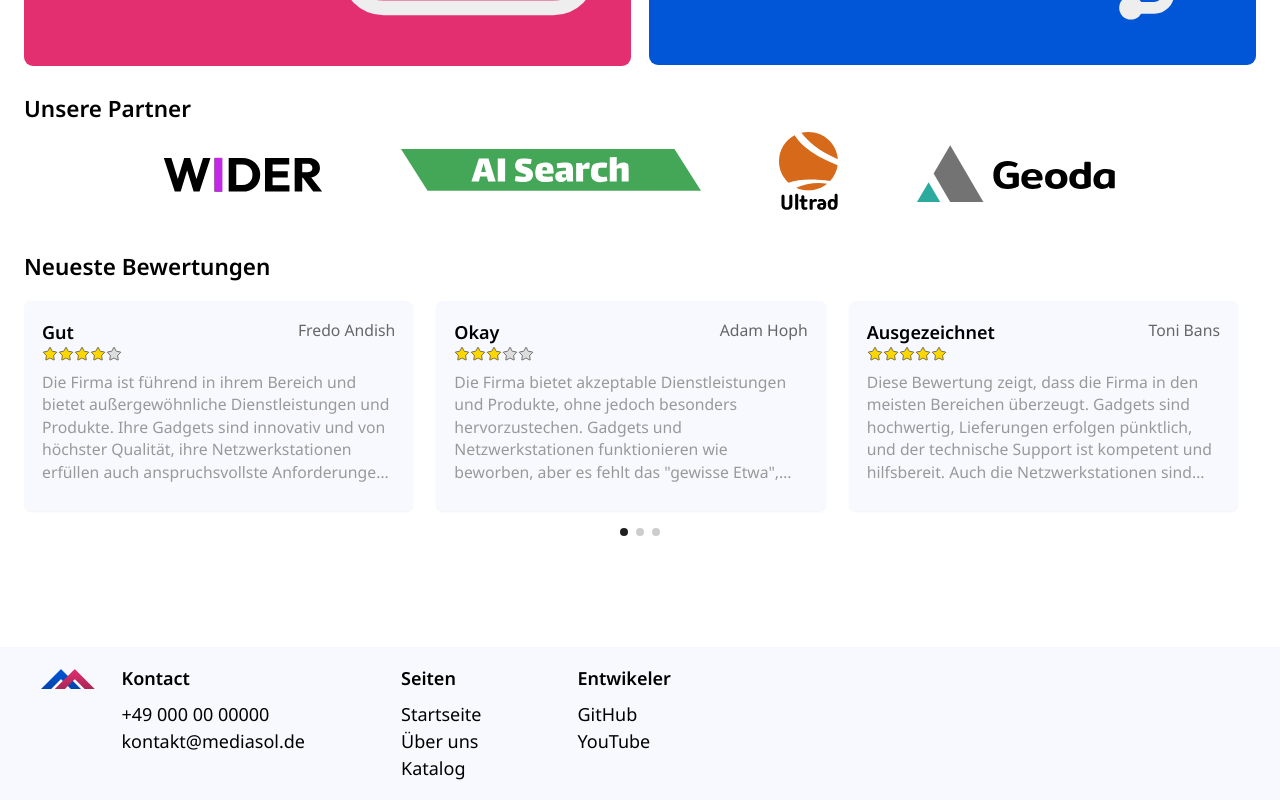
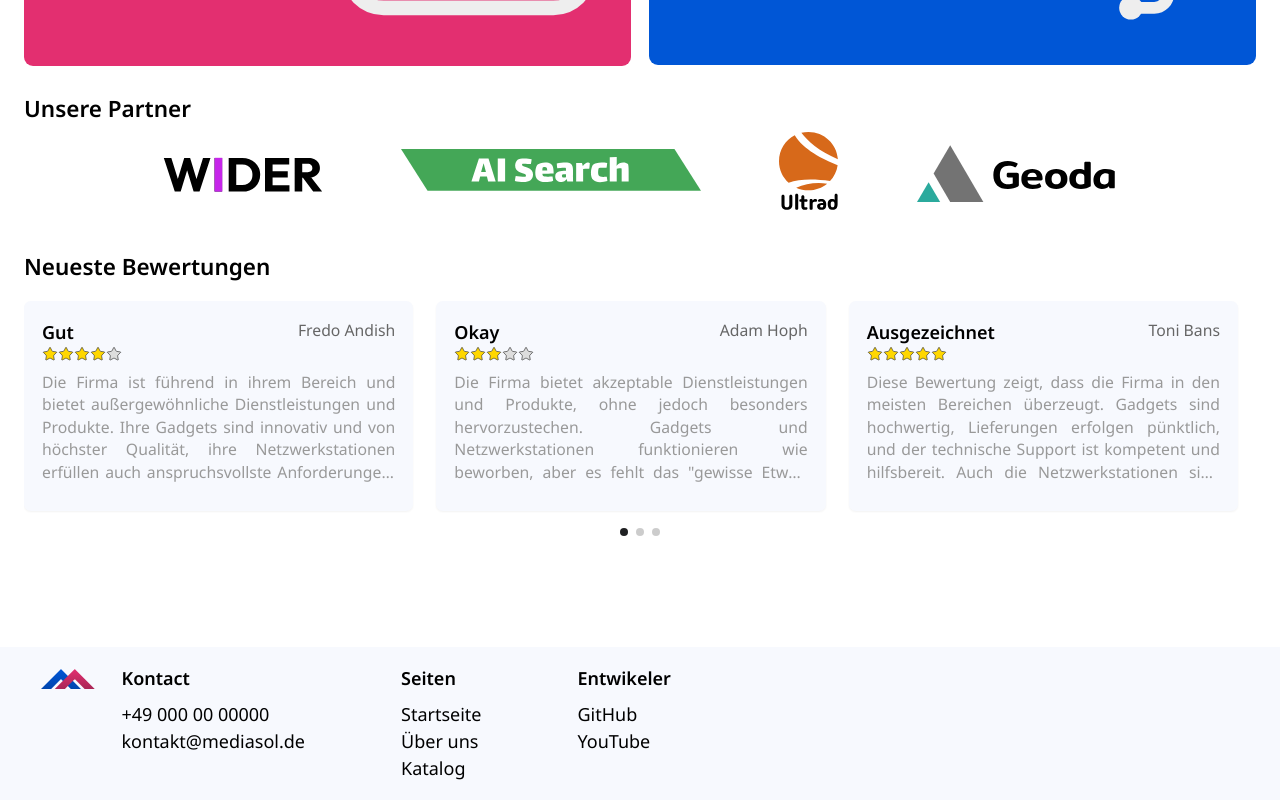
Before and after one commit to Gafum/mediaSOL, a React (Vite) app: page / in a window 1280 px wide. Shown: the part 1152-1952 px from the top of the page. Built offline with nearby package versions, Linux system fonts and the light colour scheme.

Commit message:
I just learned about text-align: justify so i put it in some pages

```diff
--- a/src/Components/Review/Review.tsx
+++ b/src/Components/Review/Review.tsx
@@ -43,7 +43,7 @@ export const Review = ({
             </div>
             <div className="text-[#666] capitalize text-sm">{userName}</div>
          </div>
-         <p className="text-[#999] overflow-hidden text-ellipsis max-w-full line-clamp-5 mt-2 text-sm">
+         <p className="text-[#999] overflow-hidden text-ellipsis max-w-full line-clamp-5 mt-2 text-sm text-justify">
             {comment}
          </p>
       </div>
--- a/src/Screens/About/About.tsx
+++ b/src/Screens/About/About.tsx
@@ -70,7 +70,7 @@ const SectionAboutPage = ({
 }: IAboutSectionData): JSX.Element => {
    function createDescription(): ReactNode {
       if (typeof description == "string") {
-         return <p className="text-sm">{description}</p>;
+         return <p className="text-sm text-justify">{description}</p>;
       } else {
          return (
             <div className="grid grid-cols-1 md:grid-cols-2 gap-3 mb-2">
--- a/src/Screens/Item/Item.tsx
+++ b/src/Screens/Item/Item.tsx
@@ -58,7 +58,9 @@ export const Item = (): JSX.Element => {
                      })}
                   </span>
                </div>
-               <p className="mt-3 text-[#777]">{elementData.description}</p>
+               <p className="mt-3 text-[#777] text-justify">
+                  {elementData.description}
+               </p>
                <div className="flex-1 min-h-5" />
 
                <CustomBtn
@@ -87,6 +89,7 @@ export const Item = (): JSX.Element => {
 
          {localCommentList.length ? (
             <div className="mt-10">
+               <h2 className="font-semibold text-[21px]">Produktbewertungen</h2>
                {localCommentList.map((reviewsData) => {
                   return <Review {...reviewsData} className={"mt-4"} />;
                })}
```
